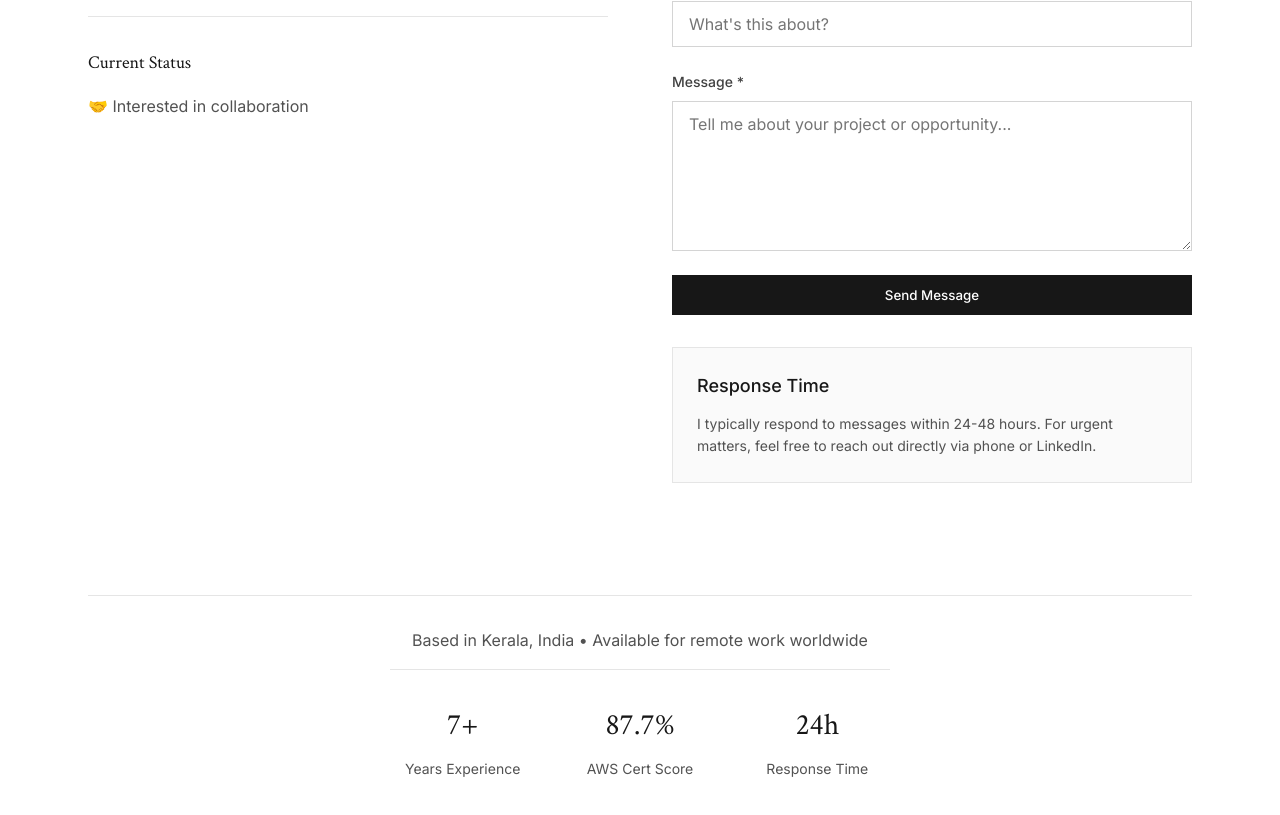
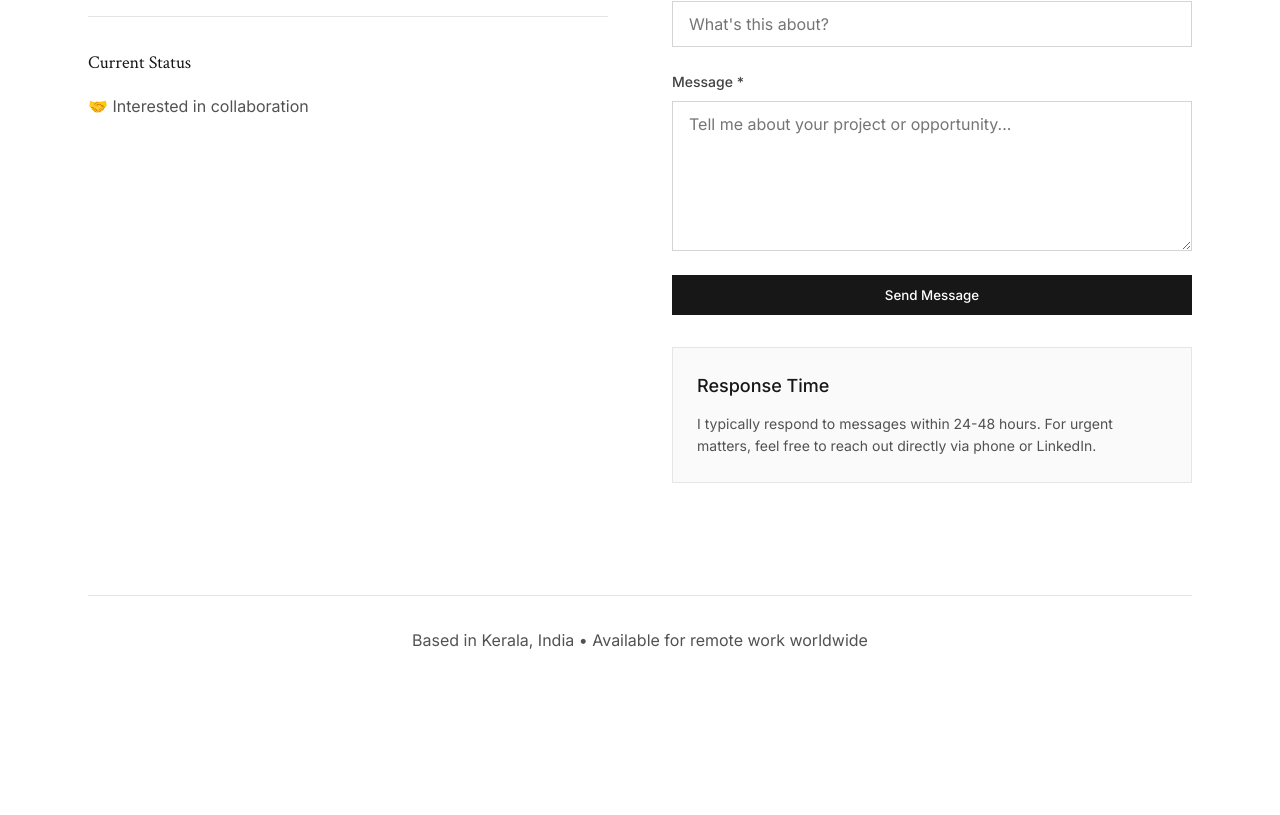
Before and after one commit to visakhvijayakumar-dev/visakh-portfolio, a React (Vite) app: page /contact in a window 1280 px wide. Shown: the part 807-1622 px from the top of the page. After the commit the page ends 1508 px from the top, so only its background shows below. Built offline with nearby package versions, Linux system fonts and the light colour scheme; the HTML template or start-up script is replaced by a standard one.

Commit message:
Remove statistics section from Contact page for a cleaner layout

```diff
--- a/src/pages/Contact.jsx
+++ b/src/pages/Contact.jsx
@@ -169,20 +169,6 @@ const Contact = () => {
         <p style={{ color: '#525252', marginBottom: '1rem' }}>
           Based in Kerala, India • Available for remote work worldwide
         </p>
-        <div className="stats-grid" style={{ maxWidth: '500px', margin: '0 auto' }}>
-          <div>
-            <div className="stat-number">7+</div>
-            <div className="stat-label">Years Experience</div>
-          </div>
-          <div>
-            <div className="stat-number">87.7%</div>
-            <div className="stat-label">AWS Cert Score</div>
-          </div>
-          <div>
-            <div className="stat-number">24h</div>
-            <div className="stat-label">Response Time</div>
-          </div>
-        </div>
       </div>
     </div>
   );
```
